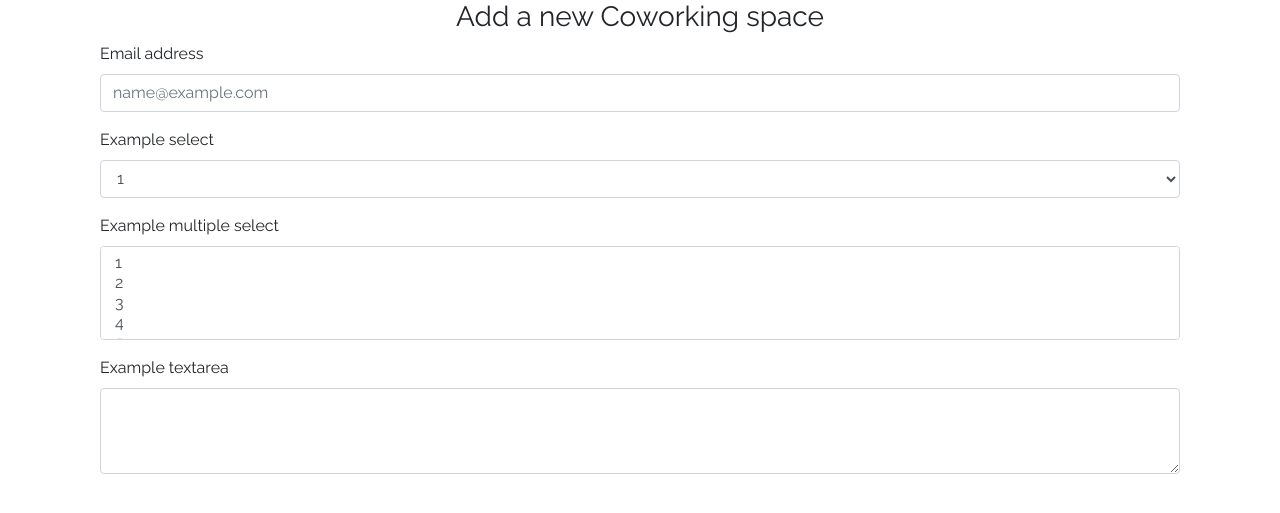
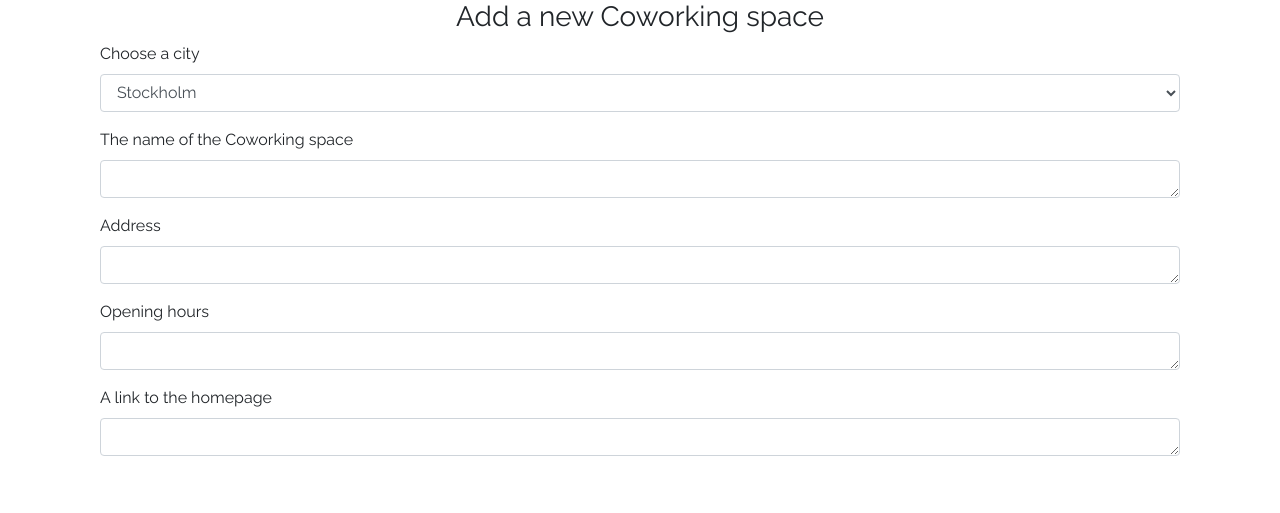
Before and after one commit to LivHed/coworking-spaces, a Flask app: page /add_coworkingspace in a window 1280 px wide. Shown: the top 513 px of the page. Run offline with Flask 2, Linux system fonts and the light colour scheme; some libraries are stand-ins or nearby versions.

Commit message:
Move stray divs for correct form-group positioning

```diff
--- a/templates/addspace.html
+++ b/templates/addspace.html
@@ -1,41 +1,40 @@
 {% extends 'base.html' %} {% block content %}
-
 
 
 <div class="container">
     <div class"row">
         <h3 class="text-center">Add a new Coworking space</h3>
 <form action="" method="POST" class="col-12">
-    <div class="form-group">
-        <label for="exampleFormControlInput1">Email address</label>
-        <input type="email" class="form-control" id="exampleFormControlInput1" placeholder="name@example.com">
-    </div>
-    <div class="form-group">
-        <label for="exampleFormControlSelect1">Example select</label>
+     <div class="form-group">
+        <label for="exampleFormControlSelect1">Choose a city</label>
         <select class="form-control" id="exampleFormControlSelect1">
-      <option>1</option>
-      <option>2</option>
-      <option>3</option>
+      <option>Stockholm</option>
+      <option>Göteborg</option>
+      <option>Malmö</option>
       <option>4</option>
       <option>5</option>
     </select>
     </div>
-    <div class="form-group">
-        <label for="exampleFormControlSelect2">Example multiple select</label>
-        <select multiple class="form-control" id="exampleFormControlSelect2">
-      <option>1</option>
-      <option>2</option>
-      <option>3</option>
-      <option>4</option>
-      <option>5</option>
-    </select>
+   <div class="form-group">
+        <label for="exampleFormControlTextarea1">The name of the Coworking space</label>
+        <textarea class="form-control" id="exampleFormControlTextarea1" rows="1"></textarea>
     </div>
     <div class="form-group">
-        <label for="exampleFormControlTextarea1">Example textarea</label>
-        <textarea class="form-control" id="exampleFormControlTextarea1" rows="3"></textarea>
+        <label for="exampleFormControlTextarea1">Address</label>
+        <textarea class="form-control" id="exampleFormControlTextarea1" rows="1"></textarea>
+    </div>
+
+    <div class="form-group">
+        <label for="exampleFormControlTextarea1">Opening hours</label>
+        <textarea class="form-control" id="exampleFormControlTextarea1" rows="1"></textarea>
+    </div>
+     <div class="form-group">
+        <label for="exampleFormControlTextarea1">A link to the homepage</label>
+        <textarea class="form-control" id="exampleFormControlTextarea1" rows="1"></textarea>
     </div>
 </form>
 </div>
 </div>
+</div>
 
 {% endblock %}
```
